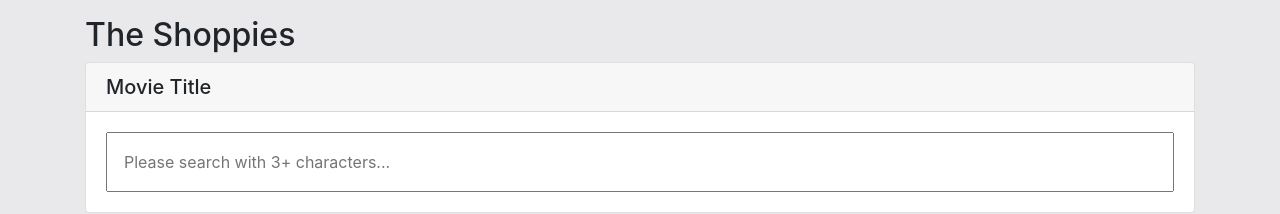
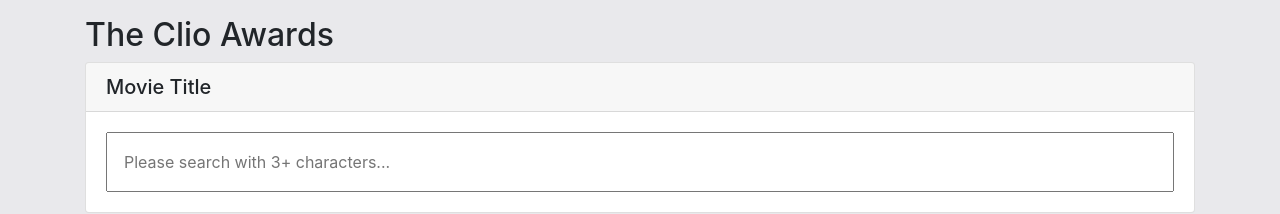
Before and after one commit to saahiljaffer/clio, a React (Create React App) app: page / in a window 1280 px wide. Shown: the top 214 px of the page. Built offline with nearby package versions, Linux system fonts and the light colour scheme.

Commit message:
changes name

```diff
--- a/src/App.js
+++ b/src/App.js
@@ -25,7 +25,7 @@
         {/* Search */}
         <Row>
           <Col className="py-3">
-            <h2>The Shoppies</h2>
+            <h2>The Clio Awards</h2>
             <Search setTitle={setTitle} setPage={setPage} />
           </Col>
         </Row>
```
